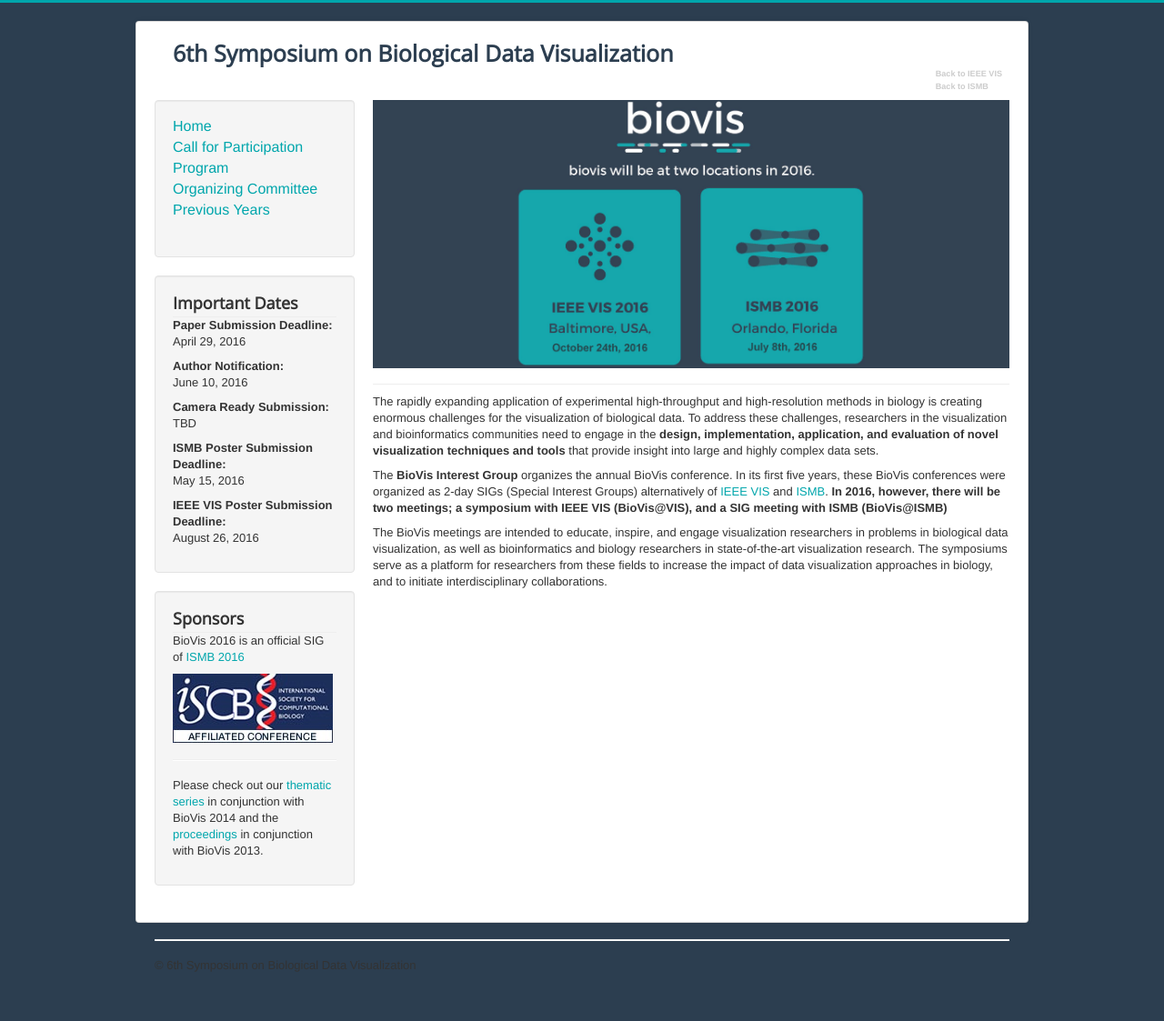
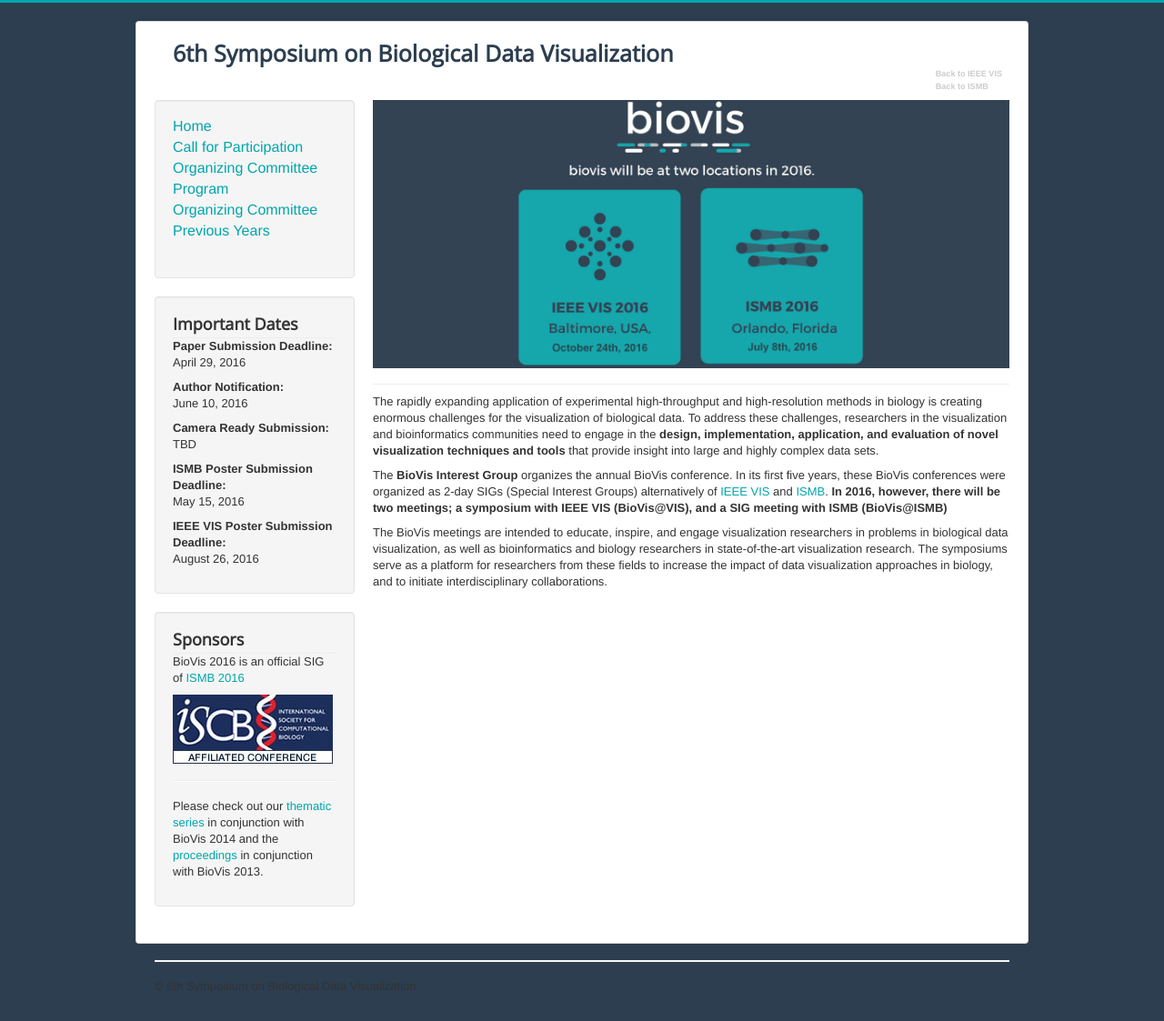
Before and after one commit to ngehlenborg/2017, a Jekyll site: the page built from index.md, in a window 1280 px wide. Shown: the whole page at 91% size. Built offline with Jekyll 4.4.1, drawn with Linux system fonts in a browser that asks for light colours; before the commit the page ends 1100 px from its top, so only the background shows below that.

Commit message:
Added link to papers info

```diff
--- a/_includes/header.html
+++ b/_includes/header.html
@@ -27,6 +27,7 @@
         <ul class="nav menu">
           <li><a class="page-link" style="font-size:16px; padding-bottom:5px" href="{{ site.baseurl }}/">Home</a></li>
           <li><a class="page-link" style="font-size:16px; padding-bottom:5px;"  href="/biovis_2016/cfp/">Call for Participation</a></li>
+          <li><a class="page-link" style="font-size:16px; padding-bottom:5px;"  href="/biovis_2016/papers.html">Organizing Committee</a></li>
           <li><a class="page-link" style="font-size:16px; padding-bottom:5px;"  href="/biovis_2016/program/">Program</a></li>
           <li><a class="page-link" style="font-size:16px; padding-bottom:5px;"  href="/biovis_2016/committee.html">Organizing Committee</a></li>
           <li><a class="page-link" style="font-size:16px; padding-bottom:5px;"  href="/biovis_2016/previousYears/">Previous Years</a></li>
```
